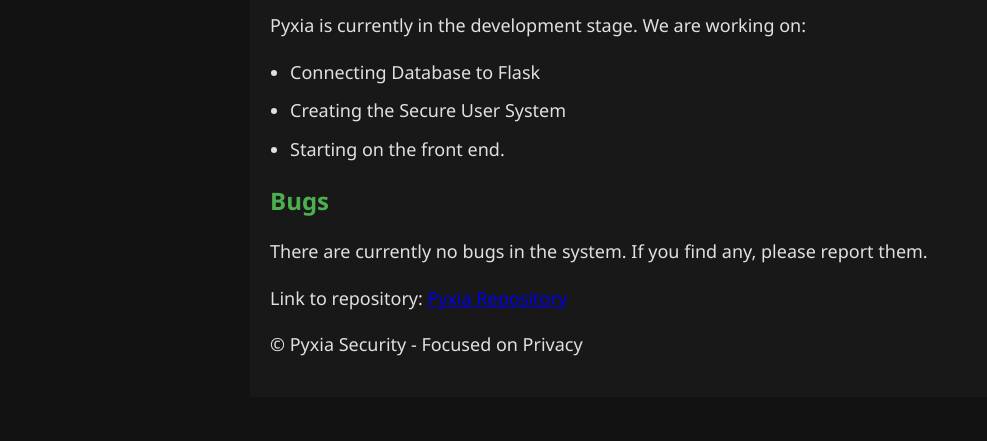
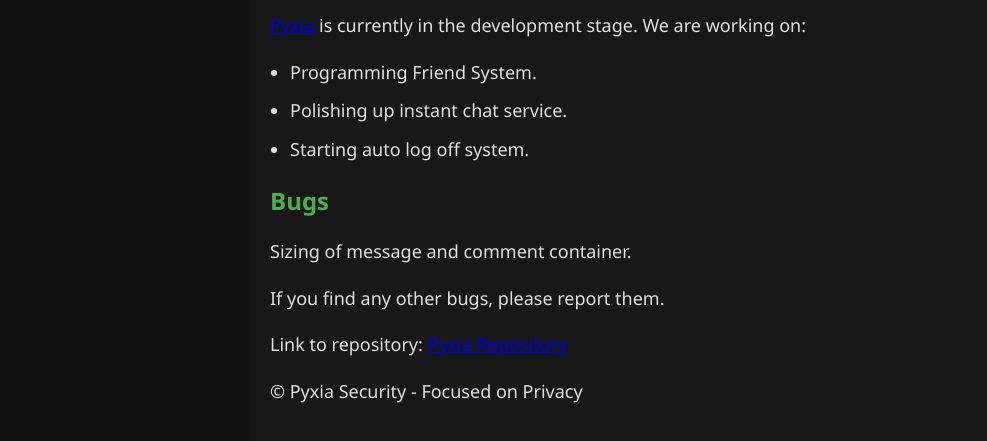
Before and after one commit to Pyxia-Security/dev, a plain HTML site: page status.html in a window 1280 px wide. Shown: the part 189-630 px from the top of the page, without its empty margins (0-987 px from the left). Drawn offline with Linux system fonts and the light colour scheme.

Commit message:
Update status.html

```diff
--- a/status.html
+++ b/status.html
@@ -19,7 +19,6 @@
         <a href="javascript:void(0)" class="closebtn" onclick="closeNav()">&times;</a>
         <a href="index.html">Home</a>
         <a href="status.html">Status Updates</a>
-        <!-- Add other links as needed -->
     </div>
     <span style="font-size:30px;cursor:pointer" onclick="openNav()">&#9776; Open Menu</span>
     <div class="container">
@@ -28,16 +27,17 @@
         </div>
         <div class="status-update">
             <h2>Current Status</h2>
-            <p>Pyxia is currently in the development stage. We are working on:</p>
+            <p><a href="https://github.com/Pyxia-Security/Pyxia">Pyxia</a> is currently in the development stage. We are working on:</p>
             <ul>
-                <li>Connecting Database to Flask</li>
-                <li>Creating the Secure User System</li>
-                <li>Starting on the front end.</li>
+                <li>Programming Friend System.</li>
+                <li>Polishing up instant chat service.</li>
+                <li>Starting auto log off system.</li>
             </ul>
         </div>
         <div class="bug-report">
             <h2>Bugs</h2>
-            <p>There are currently no bugs in the system. If you find any, please report them.</p>
+            <p>Sizing of message and comment container.</p>
+            <p>If you find any other bugs, please report them.</p>
         </div>
         <p>Link to repository: <a href="https://github.com/Pyxia-Security/Pyxia">Pyxia Repository</a></p>
         <div class="footer">
```
